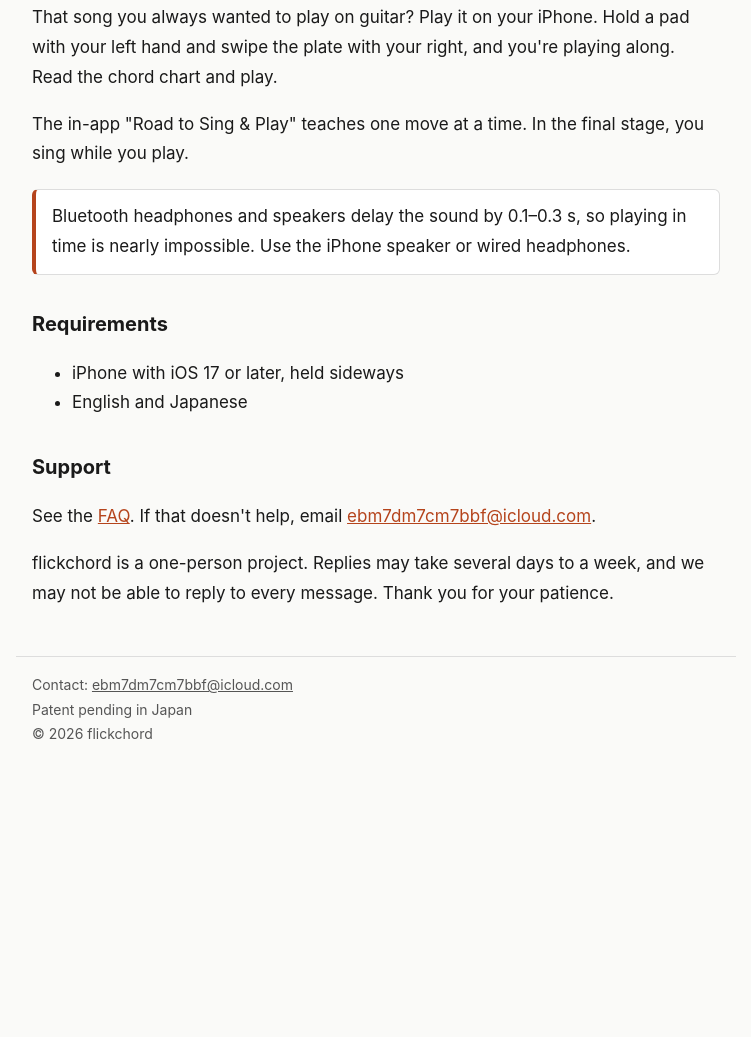
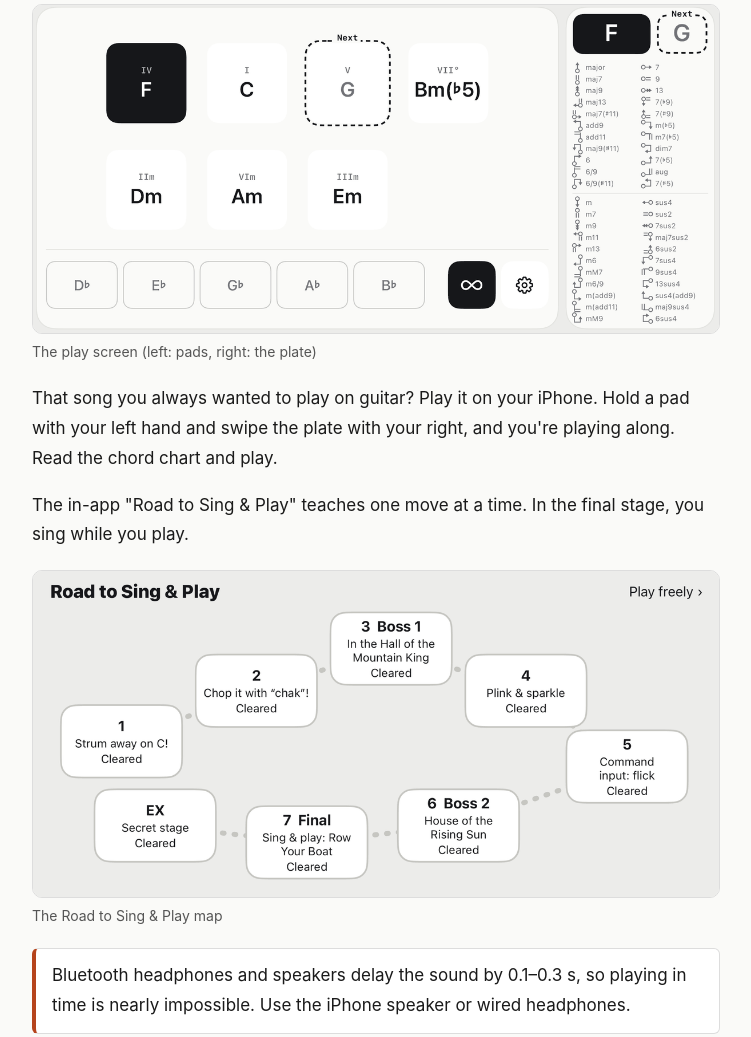
Before and after one commit to drogo-baggins/flickchord, a plain HTML site: page en/index.html in a window 1280 px wide. Shown: the part 206-1243 px from the top of the page, without its empty margins (264-1015 px from the left). Before the commit the page ends 985 px from the top, so only its background shows below. Drawn offline with Linux system fonts and the light colour scheme.

Commit message:
Add app screenshots to English pages
Co-Authored-By: Claude Opus 5.5 <noreply@anthropic.com>
Claude-Session: https://claude.ai/code/session_01SFVA3QN9smU7nfzNHPgeC6

```diff
--- a/en/index.html
+++ b/en/index.html
@@ -12,8 +12,10 @@
 <main>
 <h1>Sing and play<wbr> your dream song.</h1>
 <p class="lead">flickchord is a chord instrument app for iPhone.</p>
+<figure><a href="../img/en-play.png"><img src="../img/en-play.png" width="1200" height="573" alt="The play screen: chord pads on the left with the F pad held and the next chord, G, marked &quot;Next&quot;, and the plate on the right showing the current chord, F, the next chord, G, and a chart of flicks for each chord type."></a><figcaption>The play screen (left: pads, right: the plate)</figcaption></figure>
 <p>That song you always wanted to play on guitar? Play it on your iPhone. Hold a pad with your left hand and swipe the plate with your right, and you're playing along. Read the chord chart and play.</p>
 <p>The in-app "Road to Sing & Play" teaches one move at a time. In the final stage, you sing while you play.</p>
+<figure><a href="../img/en-map.png"><img src="../img/en-map.png" width="1200" height="570" alt="The Road to Sing &amp; Play map: seven stages from &quot;Strum away on C!&quot; to the final stage, &quot;Sing &amp; play: Row Your Boat&quot;, plus a secret stage."></a><figcaption>The Road to Sing &amp; Play map</figcaption></figure>
 <!-- add the App Store link after release -->
 <div class="note">Bluetooth headphones and speakers delay the sound by 0.1–0.3 s, so playing in time is nearly impossible. Use the iPhone speaker or wired headphones.</div>
 <h2>Requirements</h2>
--- a/style.css
+++ b/style.css
@@ -24,3 +24,6 @@ footer{margin-top:48px;padding-top:16px;padding-bottom:32px;border-top:1px solid
 footer a{color:var(--sub)}
 th{white-space:nowrap}
 @media (min-width:700px){nav{order:0;width:auto}}
+figure{margin:20px 0}
+figure img{display:block;width:100%;height:auto;border:1px solid var(--line);border-radius:10px}
+figcaption{font-size:14px;color:var(--sub);margin-top:6px}
```
Also changed, not shown: en/howto.html (+1 -0 lines), img/en-flick-map.png (added), img/en-map.png (added), img/en-play.png (added).
